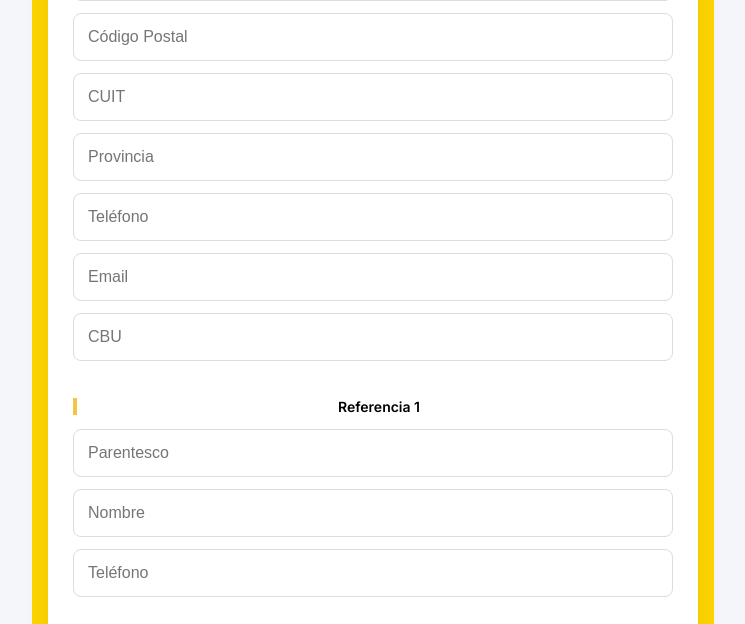
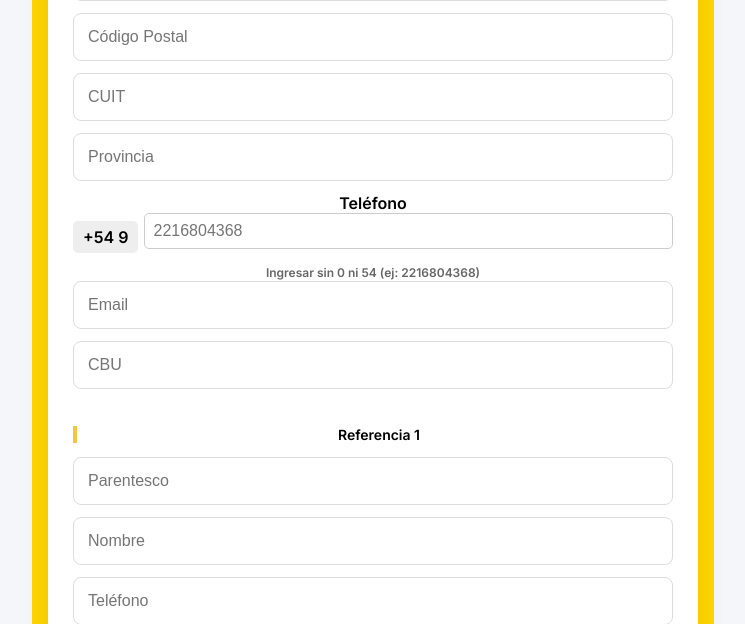
Before and after one commit to pyraed/datero-amat, a Flask app: template templates/cliente.html in a window 1280 px wide. Shown: the part 615-1239 px from the top of the page, without its empty margins (267-1012 px from the left). Run offline with Flask 3, Linux system fonts and the light colour scheme; the template is opened without the code that fills it, so the values that code supplies are empty; parts of the project's set-up code (start-up, migrations or seed data) failed here and were passed over.

Commit message:
arreglo cel2

```diff
--- a/templates/cliente.html
+++ b/templates/cliente.html
@@ -163,9 +163,41 @@ oninput="this.value = this.value.replace(/[^0-9]/g, '')">
 pattern="[A-Za-zÁÉÍÓÚáéíóúñÑ\s]+"
 oninput="this.value = this.value.replace(/[^A-Za-zÁÉÍÓÚáéíóúñÑ\s]/g, '')">
 
-<input name="celular" placeholder="Teléfono"
-pattern="\d+" inputmode="numeric"
-oninput="this.value = this.value.replace(/[^0-9]/g, '')">
+<label>Teléfono</label>
+
+<div style="display:flex; align-items:center; gap:6px;">
+
+  <span style="background:#eee; padding:6px 10px; border-radius:5px;">
+    +54 9
+  </span>
+
+  <input
+    name="celular"
+    placeholder="2216804368"
+    inputmode="numeric"
+    required
+    style="flex:1; padding:8px; border-radius:5px; border:1px solid #ccc;"
+    oninput="
+      // solo números
+      this.value = this.value.replace(/[^0-9]/g, '');
+
+      // sacar 0 inicial si lo ponen
+      if (this.value.startsWith('0')) {
+        this.value = this.value.substring(1);
+      }
+
+      // limitar a 10 dígitos (Argentina)
+      if (this.value.length > 10) {
+        this.value = this.value.slice(0, 10);
+      }
+    "
+  >
+
+</div>
+
+<small style="font-size:12px; color:#666;">
+Ingresar sin 0 ni 54 (ej: 2216804368)
+</small>
 
 <input type="email" name="email" placeholder="Email">
 
```
